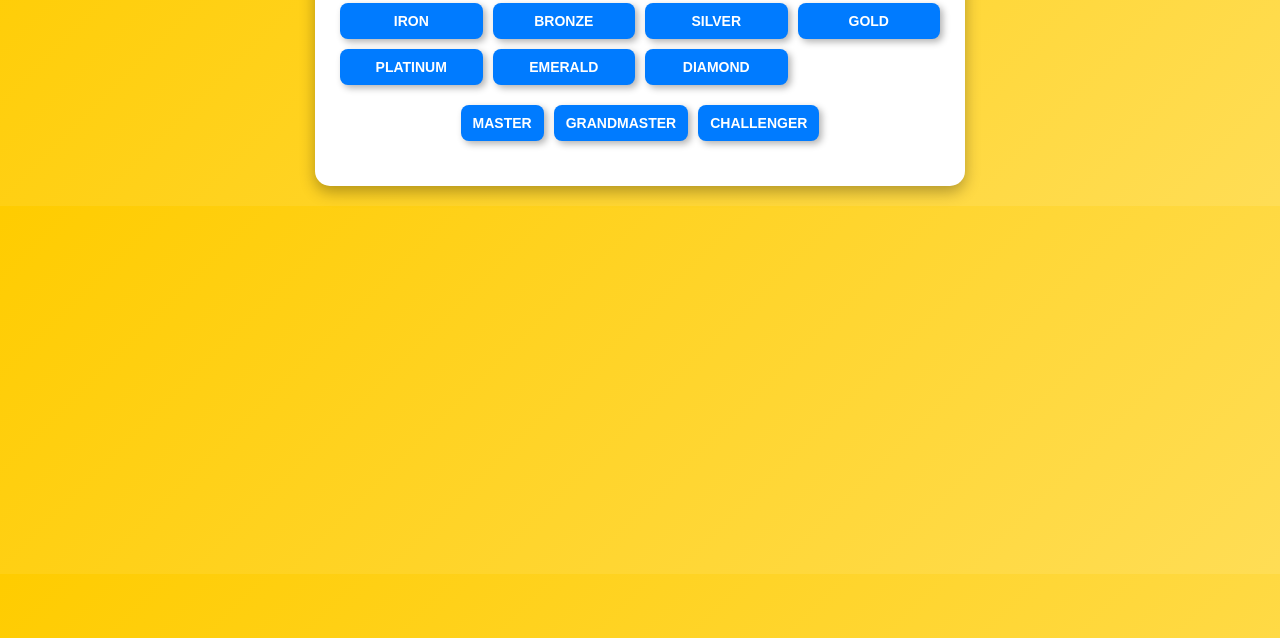
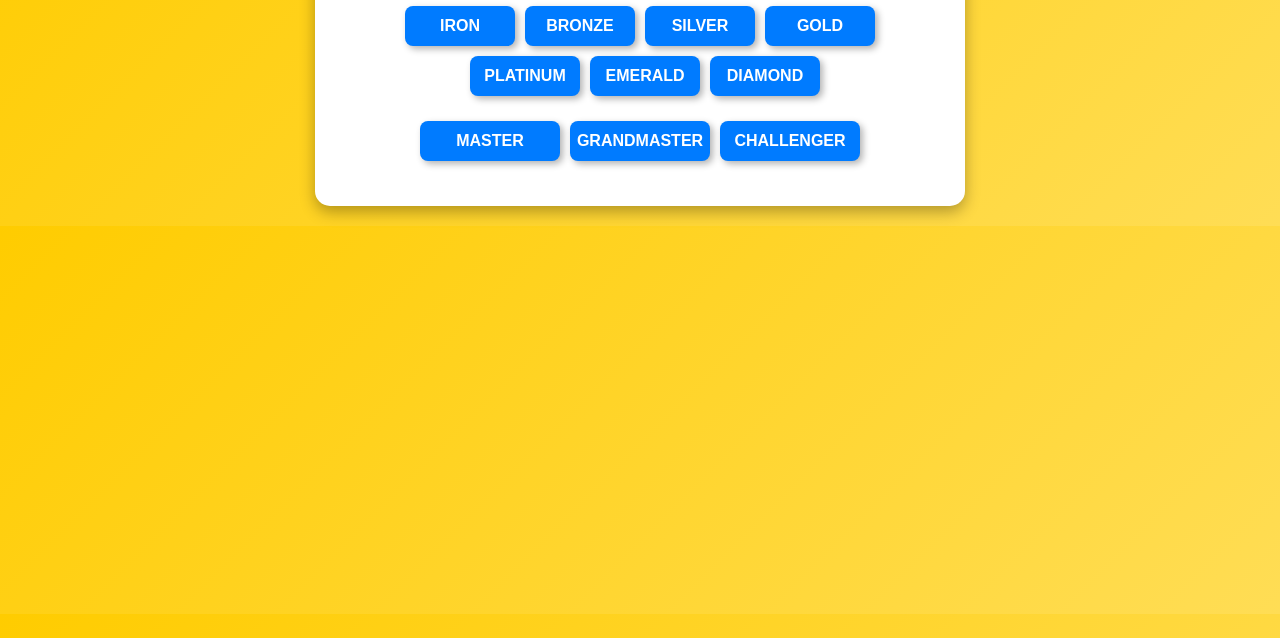
Before and after one commit to nisstfast/nisstfast.github.io, a plain HTML site: page index.html in a window 1280 px wide. Shown: the part 162-800 px from the top of the page. Drawn offline with Linux system fonts and the light colour scheme.

Commit message:
Update index.html

```diff
--- a/index.html
+++ b/index.html
@@ -20,35 +20,35 @@
             box-shadow: 0px 6px 15px rgba(0, 0, 0, 0.3);
         }
         .title {
-            font-size: 40px;
+            font-size: 42px;
             font-weight: 900;
             color: #ff6600;
             margin-bottom: 20px;
             text-transform: uppercase;
             text-shadow: 3px 3px 6px rgba(0, 0, 0, 0.3);
         }
-        .rank-buttons {
-            display: grid;
-            grid-template-columns: repeat(4, 1fr);
+        .rank-buttons, .special-rank-buttons {
+            display: flex;
+            flex-wrap: wrap;
+            justify-content: center;
             gap: 10px;
-            justify-content: center;
             margin: 10px 0;
+        }
+        .special-rank-buttons {
+            margin-top: 25px;
         }
         .sub-rank-buttons {
             display: flex;
             justify-content: center;
             gap: 10px;
-            margin-top: 10px;
+            margin-top: 30px;
         }
-        .special-rank-buttons {
-            display: flex;
-            justify-content: center;
-            gap: 10px;
-            margin-top: 20px;
+        .offset {
+            margin-left: 10px;
         }
         button {
-            padding: 10px 12px;
-            font-size: 14px;
+            padding: 12px 16px;
+            font-size: 16px;
             font-weight: bold;
             cursor: pointer;
             border: none;
@@ -57,6 +57,12 @@
             background-color: #007BFF;
             color: white;
             box-shadow: 3px 3px 7px rgba(0, 0, 0, 0.3);
+            width: 110px;
+            height: 40px;
+            text-align: center;
+            display: flex;
+            justify-content: center;
+            align-items: center;
         }
         button:hover {
             background-color: #0056b3;
@@ -74,9 +80,13 @@
             font-weight: bold;
             color: #222;
         }
+        .special-rank-buttons button {
+            width: 140px;
+            height: 40px;
+        }
         @media (max-width: 600px) {
             .rank-buttons {
-                grid-template-columns: repeat(2, 1fr);
+                justify-content: center;
             }
             .sub-rank-buttons {
                 flex-wrap: wrap;
@@ -93,6 +103,8 @@
             <button onclick="selectRank(this, 'BRONZE')">BRONZE</button>
             <button onclick="selectRank(this, 'SILVER')">SILVER</button>
             <button onclick="selectRank(this, 'GOLD')">GOLD</button>
+        </div>
+        <div class="rank-buttons offset">
             <button onclick="selectRank(this, 'PLATINUM')">PLATINUM</button>
             <button onclick="selectRank(this, 'EMERALD')">EMERALD</button>
             <button onclick="selectRank(this, 'DIAMOND')">DIAMOND</button>
```
